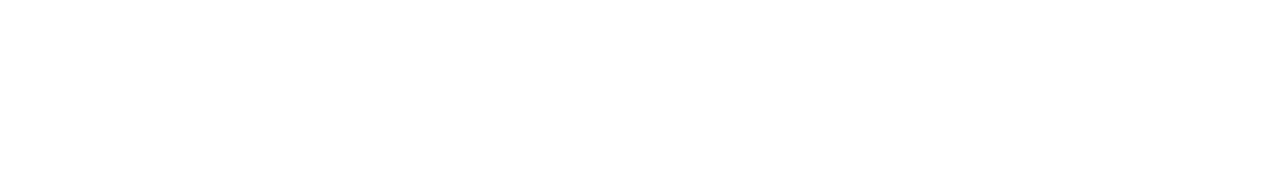
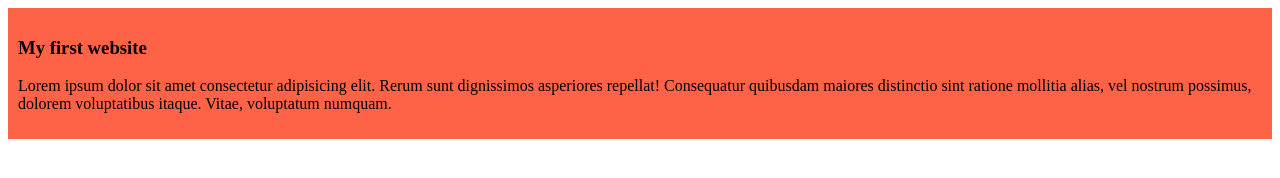
Before and after one commit to AnushkaTasin/my-simple-website, a plain HTML site: page index.html in a window 1280 px wide. Drawn offline with Linux system fonts and the light colour scheme.

Commit message:
added the first blog

```diff
--- a/index.html
+++ b/index.html
@@ -4,8 +4,13 @@
     <meta charset="UTF-8">
     <meta name="viewport" content="width=device-width, initial-scale=1.0">
     <title>My Simple Website</title>
+    <link rel="stylesheet" href="styles/blog.css">
 </head>
 <body>
+    <div>
+        <h3>My first website</h3>
+        <p>Lorem ipsum dolor sit amet consectetur adipisicing elit. Rerum sunt dignissimos asperiores repellat! Consequatur quibusdam maiores distinctio sint ratione mollitia alias, vel nostrum possimus, dolorem voluptatibus itaque. Vitae, voluptatum numquam.</p>
+    </div>
 
 </body>
 </html>
--- /dev/null
+++ b/styles/blog.css
@@ -0,0 +1,4 @@
+div{
+    background-color: tomato;
+    padding: 10px;
+}
```
